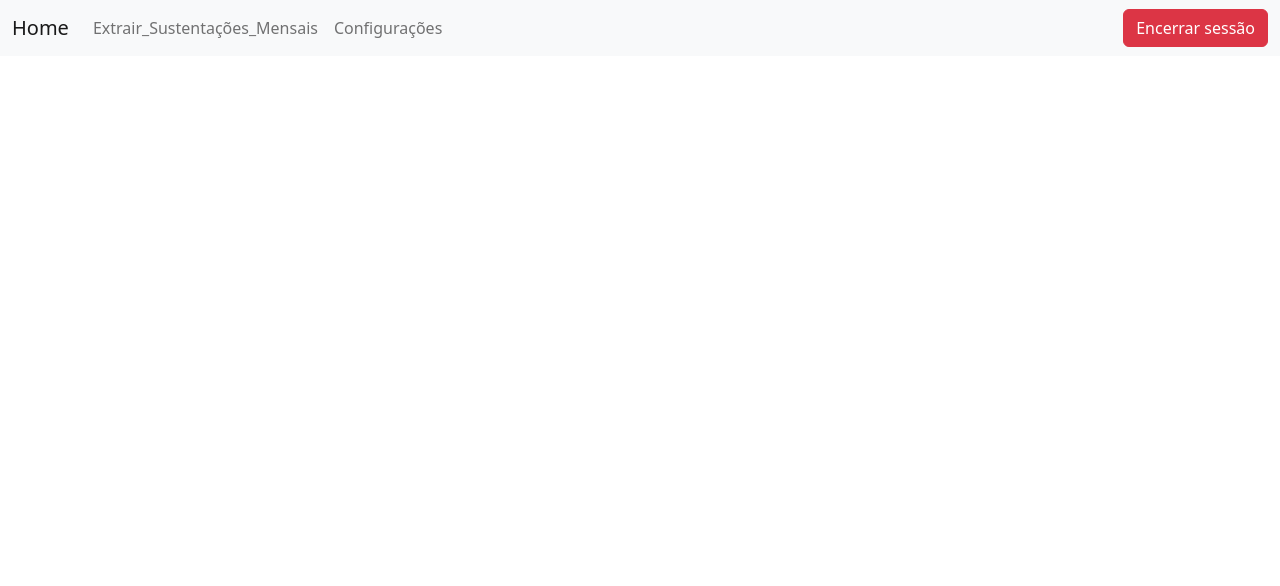
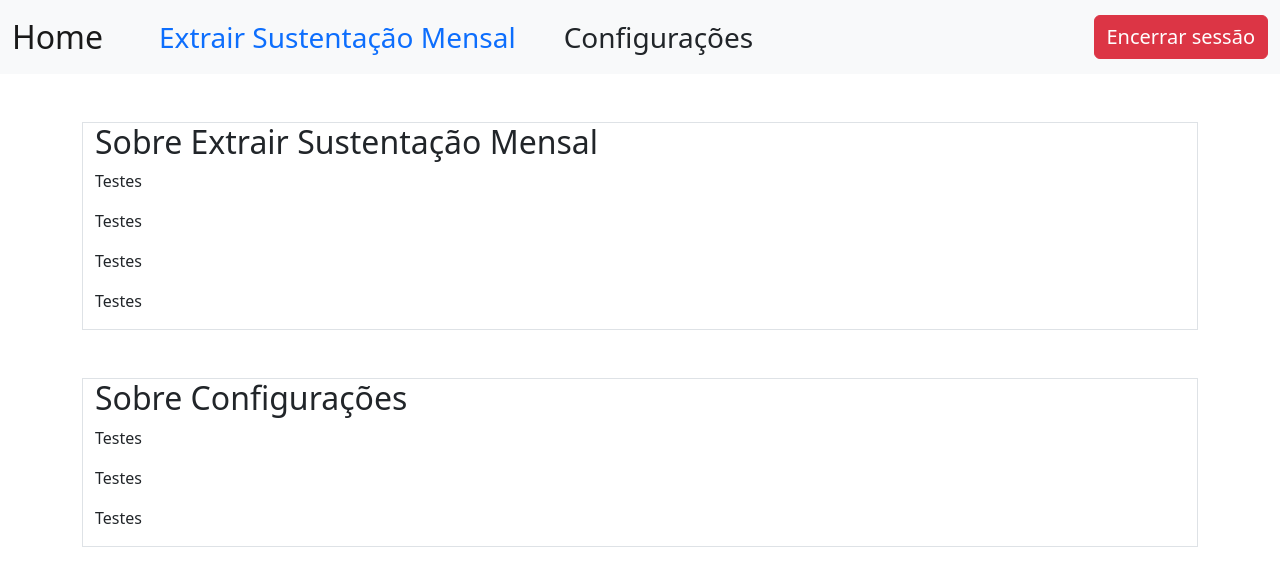
Before and after one commit to brunoblda/esr_front, a Vue app: page / in a window 1280 px wide. Shown: the top 586 px of the page. Built offline with nearby package versions, Linux system fonts and the light colour scheme; sample sign-in values are in the browser's storage.

Commit message:
modulo de autenticação com jwt funcional

```diff
--- a/src/components/HeaderComponent.vue
+++ b/src/components/HeaderComponent.vue
@@ -1,7 +1,7 @@
 <template>
   <nav class="navbar navbar-expand-lg bg-light">
     <div class="container-fluid">
-      <router-link class="navbar-brand" to="/">Home</router-link>
+      <router-link class="navbar-brand fs-2" to="/">Home</router-link>
       <button
         class="navbar-toggler"
         type="button"
@@ -14,19 +14,34 @@
         <span class="navbar-toggler-icon"></span>
       </button>
       <div class="collapse navbar-collapse" id="navbarSupportedContent">
-        <ul class="navbar-nav me-auto mb-2 mb-lg-0">
-          <li class="nav-item">
-            <router-link class="nav-link" aria-current="page" to="/">
-              Extrair_Sustentações_Mensais
+        <ul class="navbar-nav me-auto mb-2 mb-lg-0 px-3">
+          <li class="nav-item px-3">
+            <router-link
+              class="nav-link text-primary fs-3"
+              aria-current="page"
+              to="/"
+            >
+              Extrair Sustentação Mensal
             </router-link>
           </li>
-          <li class="nav-item">
-            <router-link class="nav-link" to="/about"
+          <li class="nav-item px-3">
+            <router-link class="nav-link text-dark fs-3" to="/about"
               >Configurações</router-link
             >
           </li>
         </ul>
-        <button class="btn btn-danger" type="submit">Encerrar sessão</button>
+        <router-link to="/login" custom v-slot="{ navigate }">
+          <button
+            @click="
+              navigate();
+              click();
+            "
+            class="btn btn-danger fs-5"
+            type="submit"
+          >
+            Encerrar sessão
+          </button>
+        </router-link>
       </div>
     </div>
   </nav>
@@ -35,9 +50,20 @@
 
 <script lang="ts">
 import { defineComponent } from "vue";
+import { useStore } from "vuex";
 
 export default defineComponent({
   name: "HeaderComponent",
+  setup() {
+    const store = useStore();
+
+    const click = () => {
+      store.commit("login/logout");
+    };
+    return {
+      click,
+    };
+  },
 });
 </script>
 
--- a/src/components/HomeComponent.vue
+++ b/src/components/HomeComponent.vue
@@ -1,5 +1,21 @@
 <template>
   <HeaderComponent></HeaderComponent>
+  <div class="container m-5"></div>
+  <div class="container">
+    <div class="container mb-5 border">
+      <h2>Sobre Extrair Sustentação Mensal</h2>
+      <p>Testes</p>
+      <p>Testes</p>
+      <p>Testes</p>
+      <p>Testes</p>
+    </div>
+    <div class="container mt-4 border">
+      <h2>Sobre Configurações</h2>
+      <p>Testes</p>
+      <p>Testes</p>
+      <p>Testes</p>
+    </div>
+  </div>
 </template>
 
 <script lang="ts">
--- a/src/components/LoginComponent.vue
+++ b/src/components/LoginComponent.vue
@@ -4,7 +4,8 @@
       <div class="Cabecalho">
         <h3>Extrator de Sustentação do Redmine</h3>
       </div>
-      <form @submit.prevent="click" class="px-4 py-3 Editaveis">
+      <form class="px-4 py-3 Editaveis">
+        <!--@submit.prevent="click"-->
         <div class="form-group">
           <label for="exampleDropdownFormEmail1">Usuário</label>
           <input
@@ -25,9 +26,18 @@
             placeholder="Digite a sua Senha"
           />
         </div>
-        <button @onclick="click()" type="submit" class="btn btn-primary Botao">
-          Entrar
-        </button>
+        <router-link to="/" custom v-slot="{ navigate }">
+          <button
+            @click="
+              click();
+              navigate();
+            "
+            type="button"
+            class="btn btn-primary Botao"
+          >
+            Entrar
+          </button>
+        </router-link>
       </form>
       <div class="dropdown-divider"></div>
       <p>O Usuário e Senha são validados junto ao Redmine do Iphan</p>
@@ -36,9 +46,8 @@
 </template>
 
 <script lang="ts">
-import { defineComponent, ref, computed, watch, reactive } from "vue";
+import { defineComponent, ref, computed } from "vue";
 import { useStore } from "vuex";
-import { useSessionStorage, useStorage } from "@vueuse/core";
 
 export default defineComponent({
   name: "LoginComponent",
--- a/src/router/index.ts
+++ b/src/router/index.ts
@@ -7,11 +7,17 @@ const routes: Array<RouteRecordRaw> = [
     path: "/login",
     name: "login",
     component: () => import("@/components/LoginComponent.vue"),
+    meta: {
+      hideForAuth: true,
+    },
   },
   {
     path: "/",
     name: "home",
     component: HomeComponent,
+    meta: {
+      requiresAuth: true,
+    },
   },
   {
     path: "/about",
@@ -21,6 +27,9 @@ const routes: Array<RouteRecordRaw> = [
     // which is lazy-loaded when the route is visited.
     component: () =>
       import(/* webpackChunkName: "about" */ "../views/AboutView.vue"),
+    meta: {
+      requiresAuth: true,
+    },
   },
 ];
 
@@ -29,4 +38,28 @@ const router = createRouter({
   routes,
 });
 
+router.beforeEach((to, from, next) => {
+  let auth = false;
+
+  if (sessionStorage.getItem("token")) {
+    auth = true;
+  }
+
+  if (to.matched.some((record) => record.meta.requiresAuth)) {
+    if (auth == false) {
+      next({ path: "/login" });
+    } else {
+      next();
+    }
+  }
+
+  if (to.matched.some((record) => record.meta.hideForAuth)) {
+    if (auth == true) {
+      next({ path: "/" });
+    } else {
+      next();
+    }
+  }
+});
+
 export default router;
--- a/src/store/login.ts
+++ b/src/store/login.ts
@@ -3,38 +3,29 @@ export const login = {
   state() {
     return {
       logged: false,
-      usuario: "",
-      senha: "",
     };
   },
   getters: {
     getLogged(state: any) {
       return state.logged;
     },
-    getUsuario(state: any) {
-      return state.usuario;
-    },
-    getSenha(state: any) {
-      return state.senha;
-    },
   },
   mutations: {
-    updateLogged(state: any, { response, user, password, getUsuario }) {
-      if (response["redmine_status_response"] === 200) {
+    updateLogged(state: any, response: any) {
+      if (response[0]["redmine_status_response"] === 200) {
         state.logged = true;
-        state.usuario = user;
-        state.senha = password;
 
-        sessionStorage.setItem("usuario", `${state.usuario}`);
-        sessionStorage.setItem("senha", `${state.senha}`);
+        sessionStorage.setItem("token", response[1]);
       } else {
         state.logged = false;
-        state.usuario = "";
-        state.senha = "";
 
-        sessionStorage.removeItem("usuario");
-        sessionStorage.removeItem("senha");
+        sessionStorage.removeItem("token");
       }
+    },
+    logout(state: any) {
+      state.logged = false;
+
+      sessionStorage.removeItem("token");
     },
   },
   actions: {
@@ -46,7 +37,7 @@ export const login = {
       };
       const res = await fetch("http://127.0.0.1:8000/login/", requestOptions);
       const response = await res.json();
-      ctx.commit("updateLogged", { response, user, password });
+      ctx.commit("updateLogged", response);
     },
   },
 };
```
